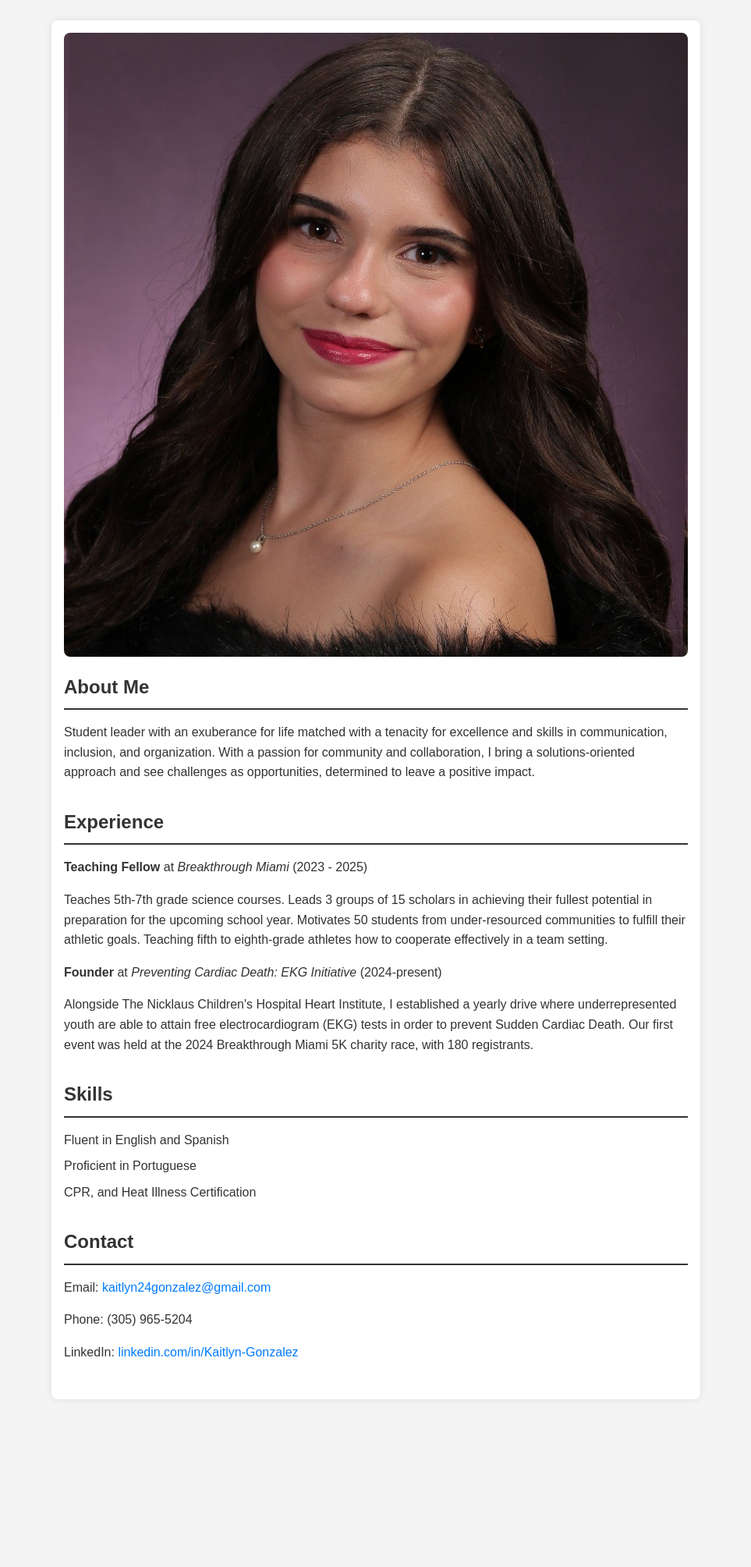
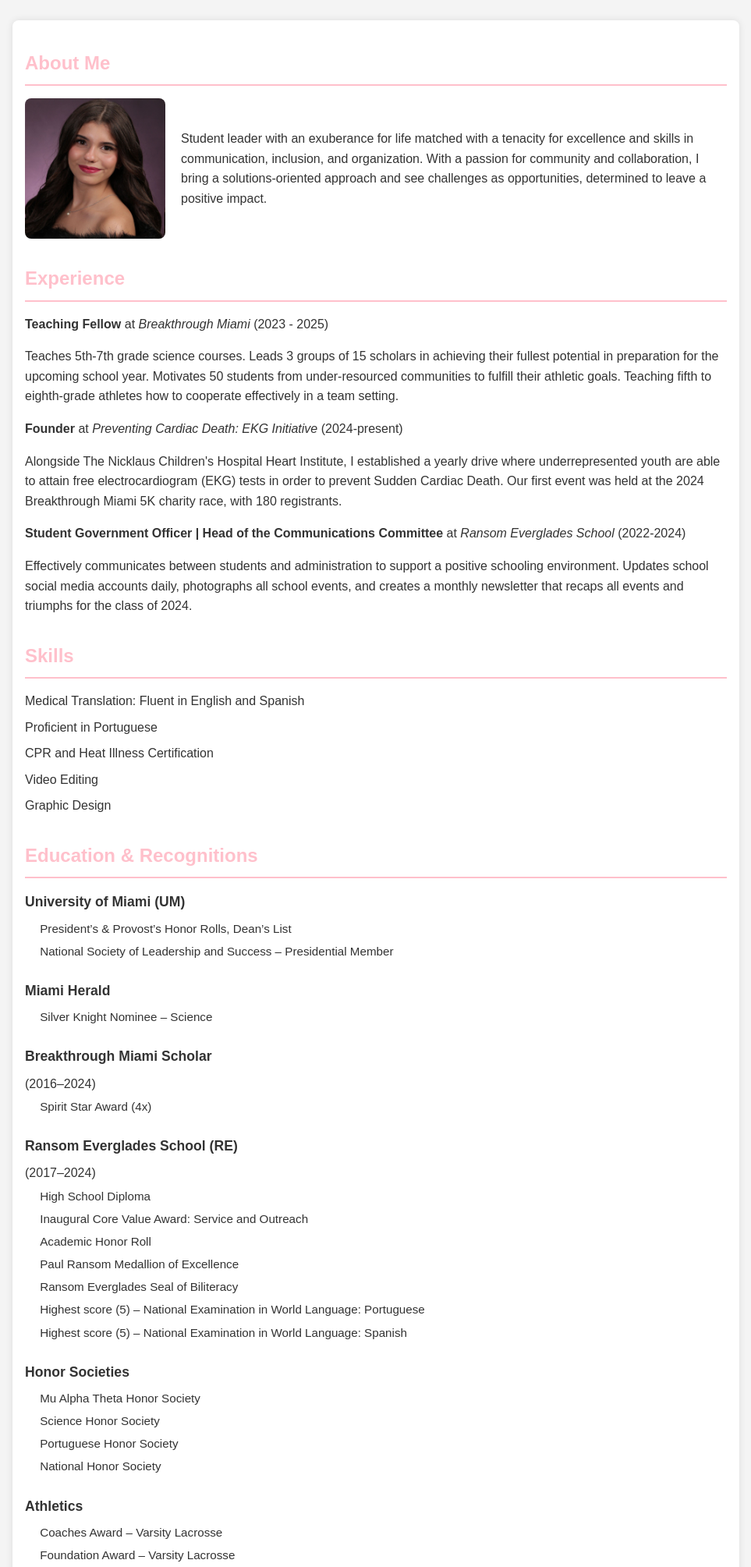
Before and after one commit to kaitlyn24gonzalez-glitch/kaitlyn24gonzalez-glitch.github.io, a plain HTML site: page index.html in a window 1280 px wide. Shown: the part 120-2129 px from the top of the page at 78% size, without its empty margins (158-1121 px from the left). Before the commit the page ends 1946 px from the top, so only its background shows below. Drawn offline with Linux system fonts and the light colour scheme.

Commit message:
Update index.html
yay!

```diff
--- a/index.html
+++ b/index.html
@@ -3,9 +3,8 @@
   <head>
     <meta charset="UTF-8" />
     <meta name="viewport" content="width=device-width, initial-scale=1.0" />
-    <title>Your Name - Resume</title>
+    <title>Kaitlyn Gonzalez - Resume</title>
     <style>
-        /* Simple, inline CSS for styling */
         body {
             font-family: Arial, sans-serif;
             line-height: 1.6;
@@ -15,9 +14,10 @@
             color: #333;
         }
 
+        /* Header Banner */
         header {
-            background: #333;
-            color: #FFC0CB;
+            background: #FFC0CB; /* Pink background */
+            color: #fff; /* White text */
             padding: 1rem 0;
             text-align: center;
         }
@@ -33,7 +33,7 @@
         }
 
         main {
-            max-width: 800px;
+            max-width: 900px;
             margin: 2rem auto;
             padding: 1rem;
             background: #fff;
@@ -45,11 +45,13 @@
             margin-bottom: 2rem;
         }
 
+        /* Section headers styled pink */
         h2 {
-            border-bottom: 2px solid #333;
+            border-bottom: 2px solid #FFC0CB;
             padding-bottom: 0.5rem;
             margin-bottom: 1rem;
             font-size: 1.5rem;
+            color: #FFC0CB;
         }
 
         ul {
@@ -69,12 +71,45 @@
         a:hover {
             text-decoration: underline;
         }
-        main img {
+
+        /* About section with photo + text side by side */
+        .about-container {
+            display: flex;
+            align-items: center;
+            gap: 20px;
+        }
+
+        .about-container img {
+            width: 180px;   /* smaller photo */
+            height: auto;
+            border-radius: 8px;
+            flex-shrink: 0;
+        }
+
+        .about-text {
+            flex: 1;
+        }
+
+        /* Education & Recognition Section */
+        .edu-list > li {
+            margin-bottom: 1.5rem;  /* space between main categories */
+        }
+
+        .edu-list > li strong {
             display: block;
-            max-width: 100%;
-            height: auto;
-             margin: 0 auto;
-            border-radius: 8px;
+            font-size: 1.1rem;
+            margin-bottom: 0.5rem;  /* space under each title */
+            color: #333;
+        }
+
+        .sub-list {
+            margin-left: 1.2rem;   /* indent sub-items */
+            margin-top: 0.3rem;
+        }
+
+        .sub-list li {
+            margin: 0.3rem 0;      /* tighter spacing within sub-lists */
+            font-size: 0.95rem;
         }
     </style>
   </head>
@@ -84,29 +119,97 @@
       <p>Resume Website</p>
     </header>
     <main>
-    <img src="assests/headshot.jpeg">
+
       <section id="about">
         <h2>About Me</h2>
-        <p> Student leader with an exuberance for life matched with a tenacity for excellence and skills in communication, inclusion, and organization. With a passion for community and collaboration, I bring a solutions-oriented approach and see challenges as opportunities, determined to leave a positive impact.
- </p>
+        <div class="about-container">
+          <img src="assests/headshot.jpeg" alt="Headshot of Kaitlyn Gonzalez">
+          <div class="about-text">
+            <p>Student leader with an exuberance for life matched with a tenacity for excellence and skills in communication, inclusion, and organization. With a passion for community and collaboration, I bring a solutions-oriented approach and see challenges as opportunities, determined to leave a positive impact.</p>
+          </div>
+        </div>
       </section>
-    <section id="experience">
+
+      <section id="experience">
         <h2>Experience</h2>
         <ul>
-          <li> <strong>Teaching Fellow</strong> at <em>Breakthrough Miami</em> (2023 - 2025) <p>Teaches 5th-7th grade science courses. Leads 3 groups of 15 scholars in achieving their fullest potential in preparation for the upcoming school year.
-Motivates 50 students from under-resourced communities to fulfill their athletic goals. Teaching fifth to eighth-grade athletes how to cooperate effectively in a team setting.
-</p> </li>
-          <li> <strong>Founder</strong> at <em>Preventing Cardiac Death: EKG Initiative</em> (2024-present) <p>Alongside The Nicklaus Children's Hospital Heart Institute, I established a yearly drive where underrepresented youth are able to attain free electrocardiogram (EKG) tests in order to prevent Sudden Cardiac Death.  Our first event was held at the 2024 Breakthrough Miami 5K charity race, with 180 registrants.</p> </li>
+          <li> <strong>Teaching Fellow</strong> at <em>Breakthrough Miami</em> (2023 - 2025)
+            <p>Teaches 5th-7th grade science courses. Leads 3 groups of 15 scholars in achieving their fullest potential in preparation for the upcoming school year. Motivates 50 students from under-resourced communities to fulfill their athletic goals. Teaching fifth to eighth-grade athletes how to cooperate effectively in a team setting.</p>
+          </li>
+
+          <li> <strong>Founder</strong> at <em>Preventing Cardiac Death: EKG Initiative</em> (2024-present)
+            <p>Alongside The Nicklaus Children's Hospital Heart Institute, I established a yearly drive where underrepresented youth are able to attain free electrocardiogram (EKG) tests in order to prevent Sudden Cardiac Death. Our first event was held at the 2024 Breakthrough Miami 5K charity race, with 180 registrants.</p>
+          </li>
+
+          <li> <strong>Student Government Officer | Head of the Communications Committee</strong> at <em>Ransom Everglades School</em> (2022-2024)
+            <p>Effectively communicates between students and administration to support a positive schooling environment. Updates school social media accounts daily, photographs all school events, and creates a monthly newsletter that recaps all events and triumphs for the class of 2024.</p>
+          </li>
         </ul>
       </section>
+
       <section id="skills">
         <h2>Skills</h2>
         <ul>
-          <li>Fluent in English and Spanish</li>
+          <li>Medical Translation: Fluent in English and Spanish</li>
           <li>Proficient in Portuguese</li>
-          <li>CPR, and Heat Illness Certification</li>
+          <li>CPR and Heat Illness Certification</li>
+          <li>Video Editing</li>
+          <li>Graphic Design</li>
         </ul>
       </section>
+
+      <section id="education">
+        <h2>Education & Recognitions</h2>
+        <ul class="edu-list">
+          <li><strong>University of Miami (UM)</strong>
+            <ul class="sub-list">
+              <li>President’s & Provost’s Honor Rolls, Dean’s List</li>
+              <li>National Society of Leadership and Success – Presidential Member</li>
+            </ul>
+          </li>
+
+          <li><strong>Miami Herald</strong>
+            <ul class="sub-list">
+              <li>Silver Knight Nominee – Science</li>
+            </ul>
+          </li>
+
+          <li><strong>Breakthrough Miami Scholar</strong> (2016–2024)
+            <ul class="sub-list">
+              <li>Spirit Star Award (4x)</li>
+            </ul>
+          </li>
+
+          <li><strong>Ransom Everglades School (RE)</strong> (2017–2024)
+            <ul class="sub-list">
+              <li>High School Diploma</li>
+              <li>Inaugural Core Value Award: Service and Outreach</li>
+              <li>Academic Honor Roll</li>
+              <li>Paul Ransom Medallion of Excellence</li>
+              <li>Ransom Everglades Seal of Biliteracy</li>
+              <li>Highest score (5) – National Examination in World Language: Portuguese</li>
+              <li>Highest score (5) – National Examination in World Language: Spanish</li>
+            </ul>
+          </li>
+
+          <li><strong>Honor Societies</strong>
+            <ul class="sub-list">
+              <li>Mu Alpha Theta Honor Society</li>
+              <li>Science Honor Society</li>
+              <li>Portuguese Honor Society</li>
+              <li>National Honor Society</li>
+            </ul>
+          </li>
+
+          <li><strong>Athletics</strong>
+            <ul class="sub-list">
+              <li>Coaches Award – Varsity Lacrosse</li>
+              <li>Foundation Award – Varsity Lacrosse</li>
+            </ul>
+          </li>
+        </ul>
+      </section>
+
       <section id="contact">
         <h2>Contact</h2>
         <p>Email: <a href="mailto:kaitlyn24gonzalez@gmail.com">kaitlyn24gonzalez@gmail.com</a></p>
```
